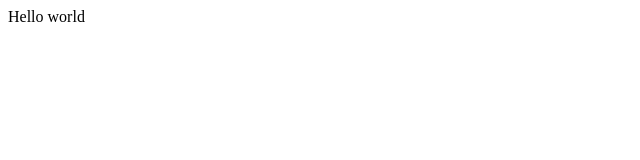
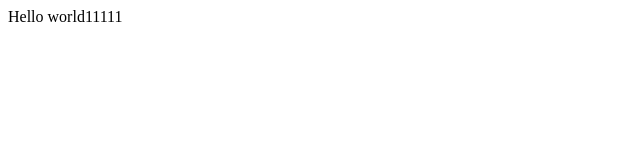
Before and after one commit to rkurtianyk/rkurtianyk.github.io, a plain HTML site: page index.html in a window 1280 px wide. Shown: the full height of the page, 0-640 px from the left. Drawn offline with Linux system fonts and the light colour scheme.

Commit message:
Update index.html

```diff
--- a/index.html
+++ b/index.html
@@ -7,6 +7,6 @@
     <title>Document</title>
 </head>
 <body>
-    Hello world
+    Hello world11111
 </body>
 </html>
```
